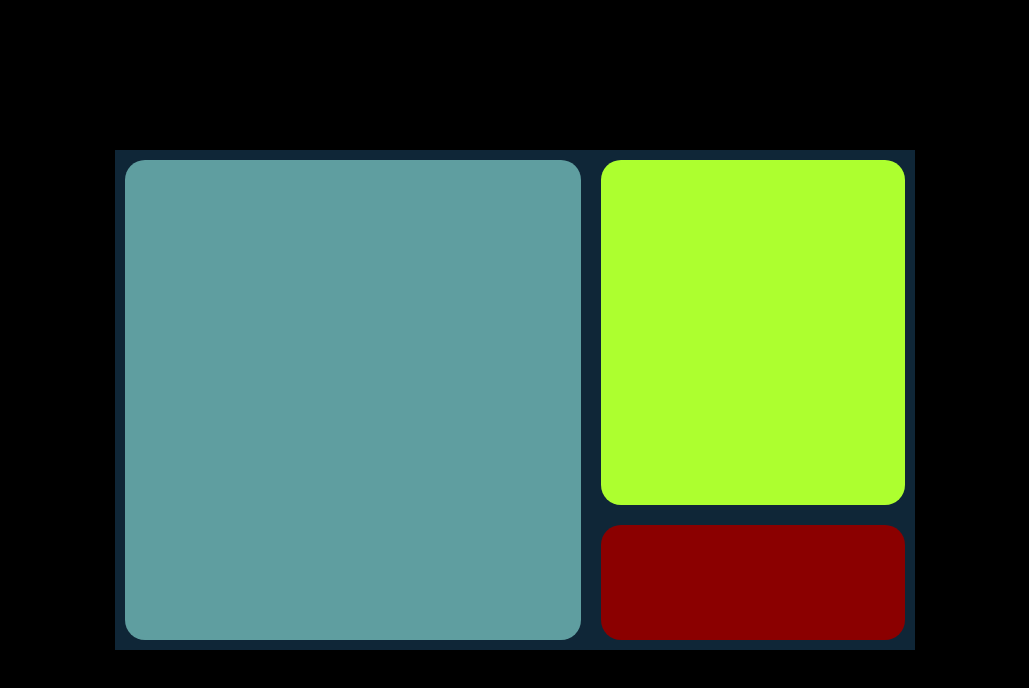
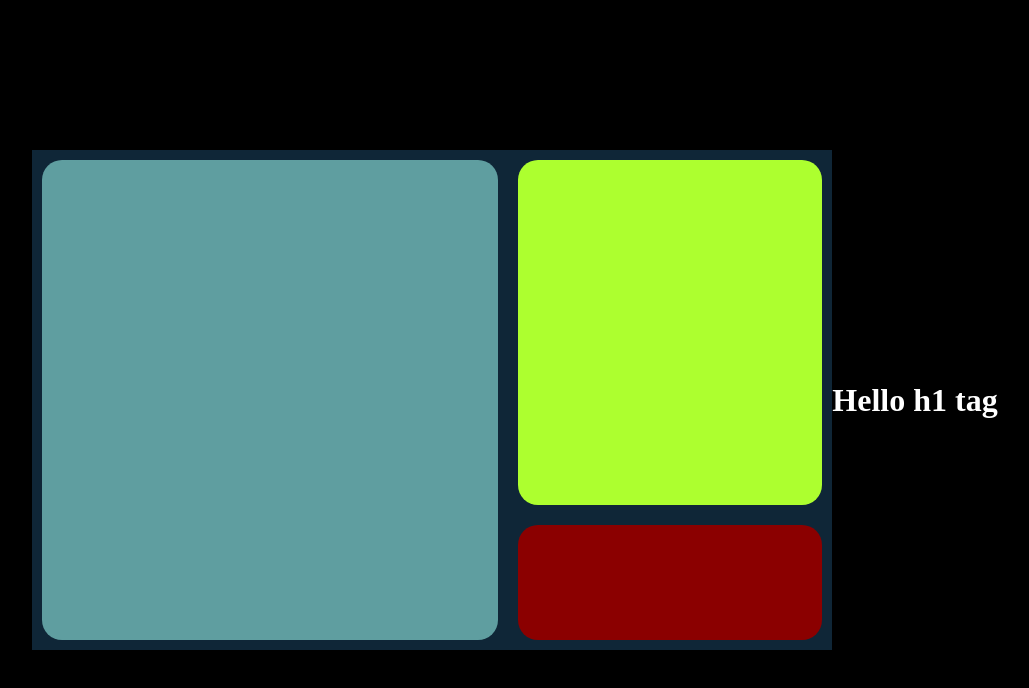
Before and after one commit to balu3013/demo, a plain HTML site: page index.html in a window 1280 px wide. Shown: the whole page, without its empty margins (125-1154 px from the left). Drawn offline with Linux system fonts and the light colour scheme.

Commit message:
new h1 tag was added by the branch1

```diff
--- a/index.html
+++ b/index.html
@@ -56,5 +56,7 @@
     </div>
 
     <!-- i added commet in the last of the container for demo purpose -->
+
+    <h1>Hello h1 tag </h1>
 </body>
 </html>
```
